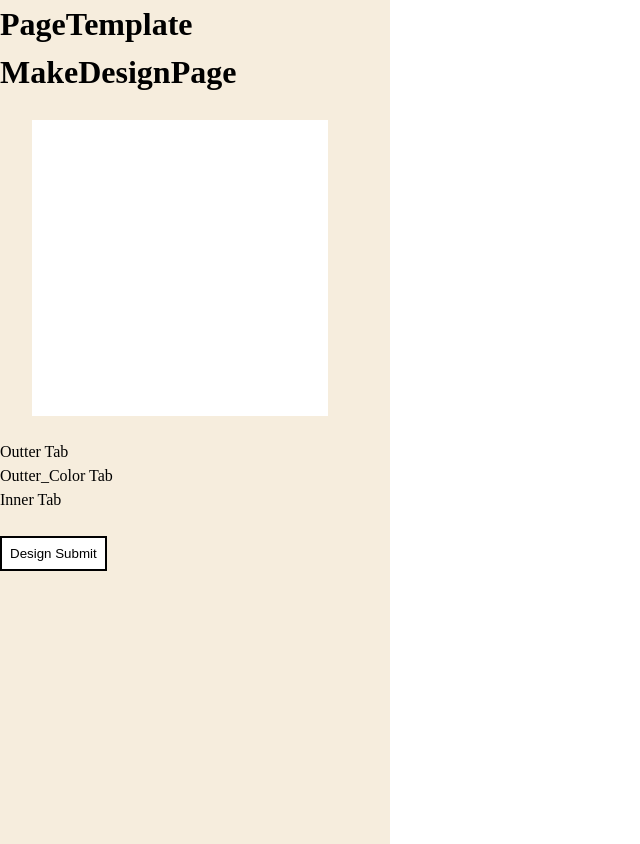
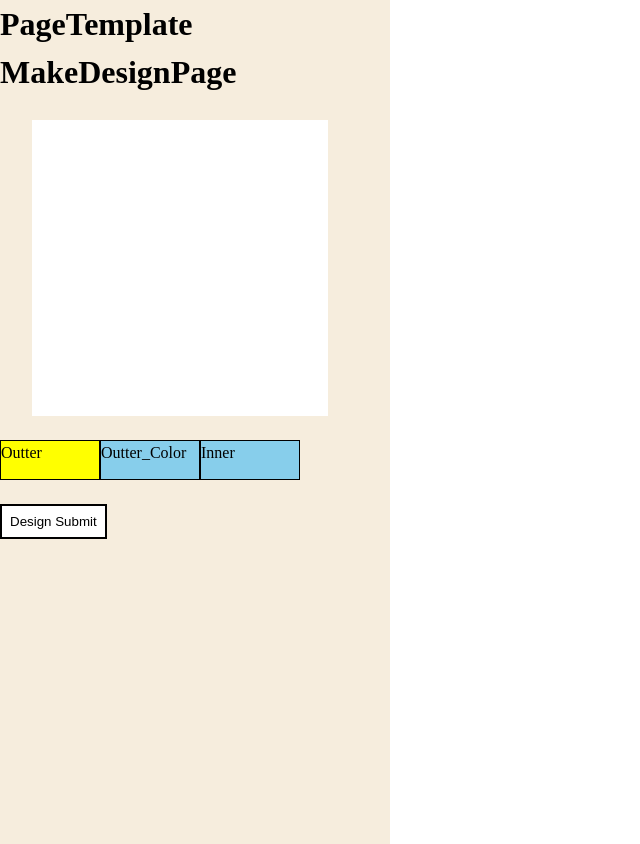
Before and after one commit to devBuzz142/numanku-fe, a React (Create React App) app: page /make/design in a window 1280 px wide. Shown: the whole page, without its empty margins (0-640 px from the left). Built offline with nearby package versions, Linux system fonts and the light colour scheme.

Commit message:
feat: tab 구현

```diff
--- /dev/null
+++ b/src/components/Tab/Tab.jsx
@@ -0,0 +1,36 @@
+import { useState } from 'react';
+import TabItem from './TabItem';
+import styled from '@emotion/styled';
+
+const Container = styled.div`
+  display: flex;
+`;
+
+export const useTab = () => {
+  const [selected, setSelected] = useState(0);
+
+  return [selected, setSelected];
+};
+
+const Tab = ({ items = [''], selected, setSelected }) => {
+  const handleTabItemClick = (index) => setSelected(index);
+
+  console.log(selected);
+
+  return (
+    <Container>
+      {items.map((item, index) => (
+        <TabItem
+          key={`tab-${index}`}
+          index={index}
+          selected={index === selected}
+          handleTabItemClick={handleTabItemClick}
+        >
+          {item}
+        </TabItem>
+      ))}
+    </Container>
+  );
+};
+
+export default Tab;
--- /dev/null
+++ b/src/components/Tab/TabItem.jsx
@@ -0,0 +1,20 @@
+import styled from '@emotion/styled';
+
+const Container = styled.div`
+  width: 100px;
+  height: 40px;
+
+  border: 1px solid black;
+
+  background-color: ${(props) => (props.selected ? 'yellow' : 'skyblue')};
+`;
+
+const TabItem = ({ children, index, selected, handleTabItemClick }) => {
+  return (
+    <Container selected={selected} onClick={() => handleTabItemClick(index)}>
+      {children}
+    </Container>
+  );
+};
+
+export default TabItem;
--- a/src/pages/MakeDesignPage/MakeDesignPage.jsx
+++ b/src/pages/MakeDesignPage/MakeDesignPage.jsx
@@ -1,5 +1,6 @@
 import styled from '@emotion/styled';
 import { useNavigate } from 'react-router-dom';
+import Tab, { useTab } from '../../components/Tab/Tab';
 
 const Container = styled.div`
   button {
@@ -21,6 +22,8 @@ const KukiCanvas = styled.div`
 const MakeDesignPage = () => {
   const navigate = useNavigate();
 
+  const [selected, setSelected] = useTab();
+
   const handleSubmitClick = () => {
     navigate('/make/qr');
   };
@@ -33,11 +36,11 @@ const MakeDesignPage = () => {
       <br />
       <KukiCanvas />
       <br />
-      <div>
-        <div>Outter Tab</div>
-        <div>Outter_Color Tab</div>
-        <div>Inner Tab</div>
-      </div>
+      <Tab
+        items={['Outter', 'Outter_Color', 'Inner']}
+        selected={selected}
+        setSelected={setSelected}
+      />
       <br />
       <button type="submit" onClick={handleSubmitClick}>
         Design Submit
```
